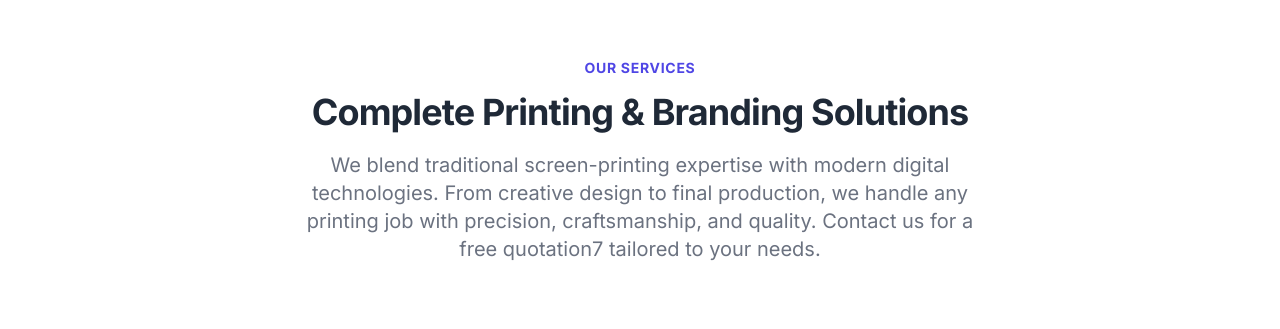
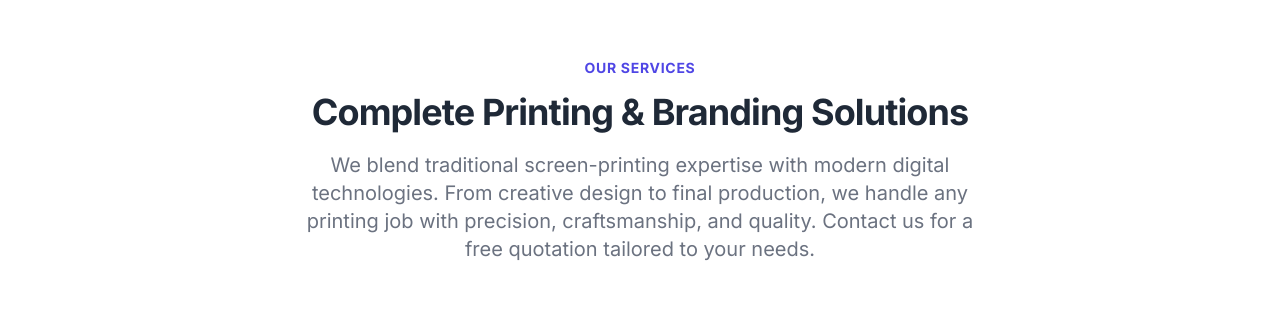
Before and after one commit to kan-ui/kanprinters.co.za, a Next.js app: page / in a window 1280 px wide. Shown: the part 1000-1329 px from the top of the page. Built offline with nearby package versions, Linux system fonts and the light colour scheme.

Commit message:
Update page.tsx

```diff
--- a/src/app/page.tsx
+++ b/src/app/page.tsx
@@ -20,7 +20,7 @@ export default function Home() {
         >
           We blend traditional screen-printing expertise with modern digital technologies.
           From creative design to final production, we handle any printing job with precision,
-          craftsmanship, and quality. Contact us for a free quotation7 tailored to your needs.
+          craftsmanship, and quality. Contact us for a free quotation tailored to your needs.
         </SectionTitle>
 
         <Benefits data={benefitOne} />
```
